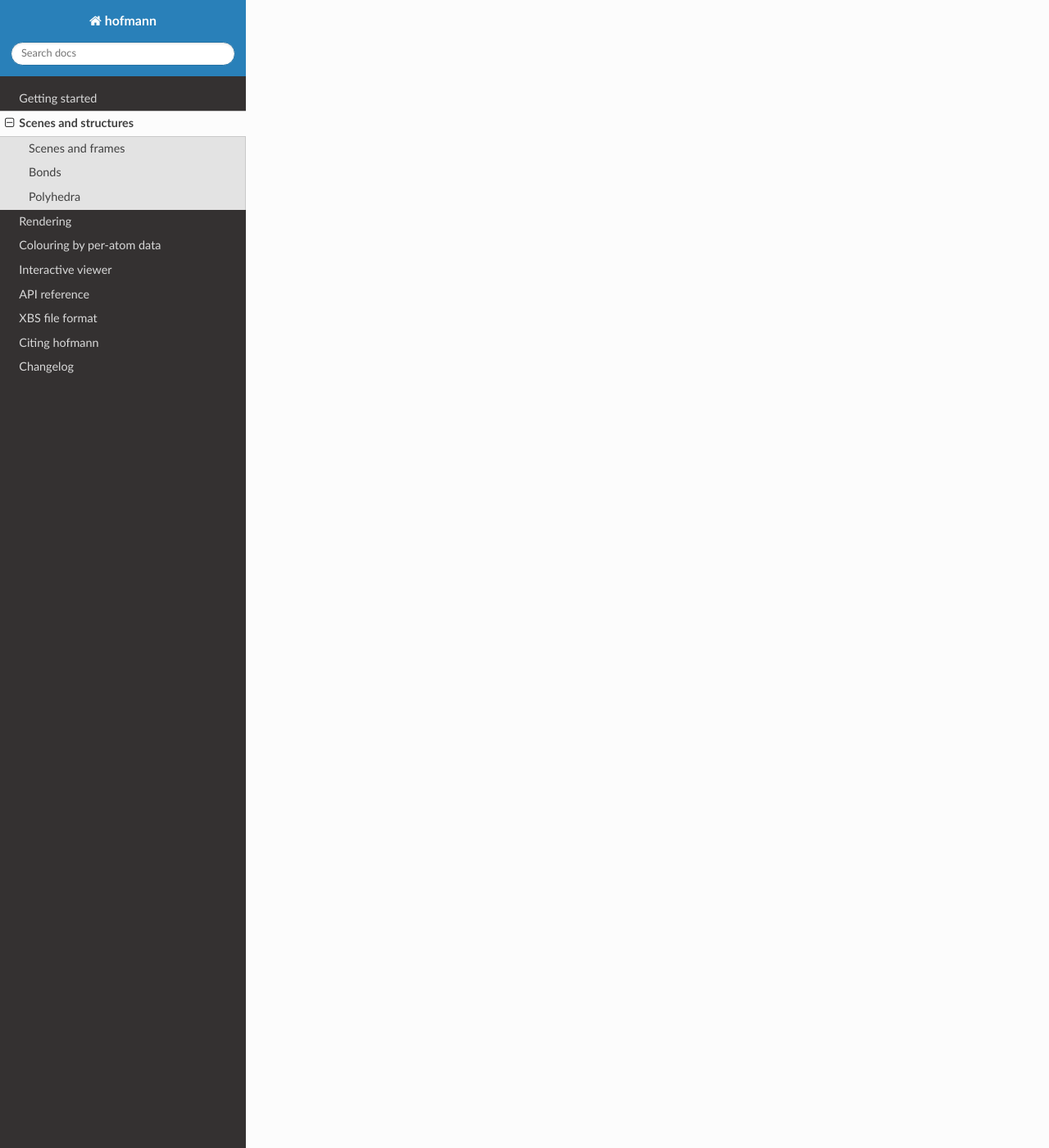
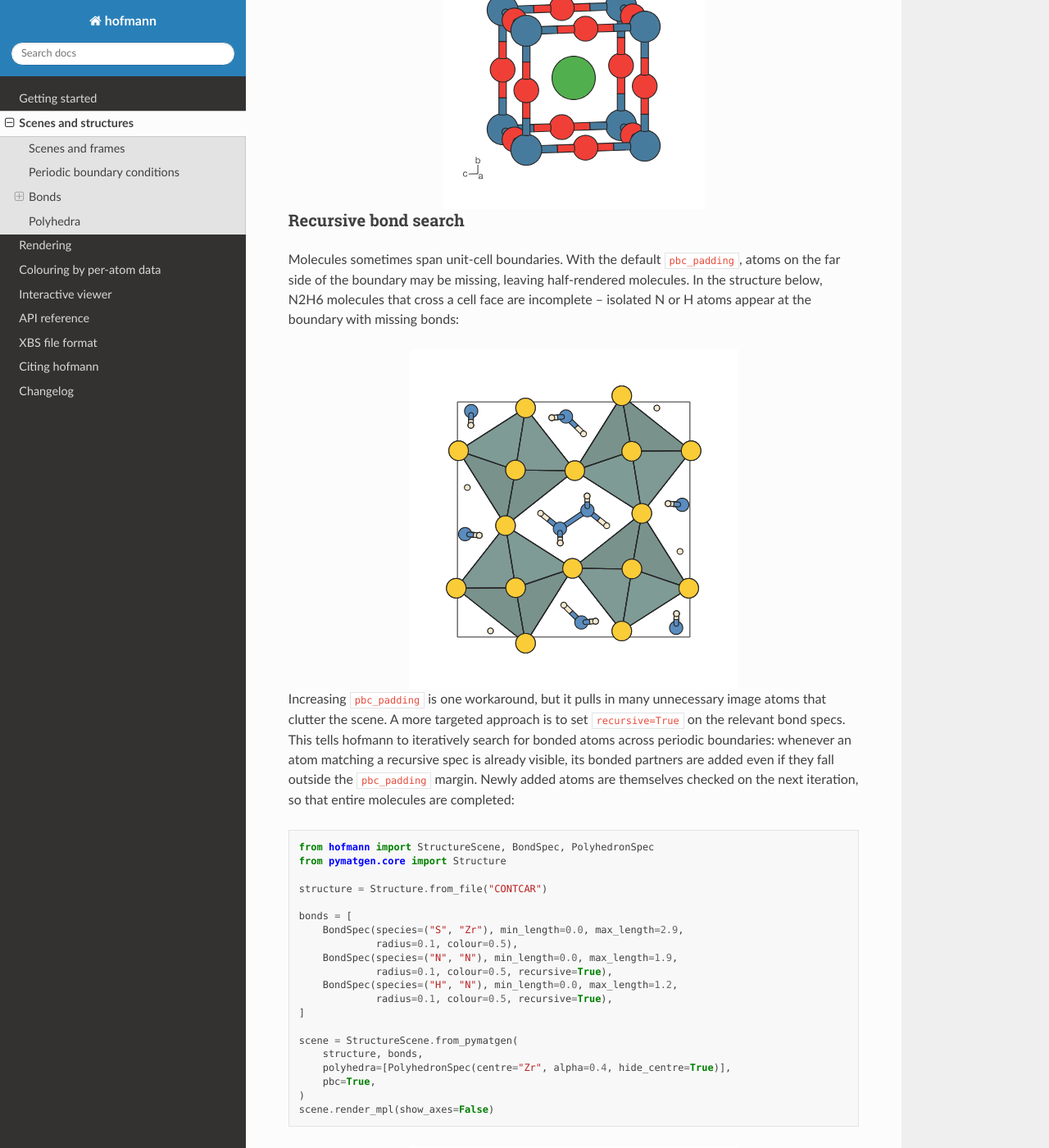
Before and after one commit to bjmorgan/hofmann, a Sphinx documentation site: the page built from docs/scenes.rst, in a window 1280 px wide and 1400 px high, scrolled down 2473 px. Shown: the whole window at 82% size. Built offline with Sphinx 7.4.7 and the Read the Docs theme 3.1.0, drawn with Linux system fonts in a browser that asks for light colours; some of the changed text lies outside the part shown.

Commit message:
Document recursive bond search and add changelog entry
Add a "Recursive bond search" subsection to the Bonds section of
the scenes guide, with a worked example showing the recursive flag
on BondSpec.  Add a 0.2.3 changelog entry for the feature.

```diff
--- a/docs/_static/generate_images.py
+++ b/docs/_static/generate_images.py
@@ -152,6 +152,42 @@ def si_scene() -> StructureScene:
     return scene
 
 
+def recursive_bonds_scene(*, recursive: bool = True) -> StructureScene:
+    """Build the Zr-S-N-H structure demonstrating recursive bond search.
+
+    N2H6 molecules span periodic boundaries; setting recursive=True
+    on the N-N and H-N bond specs completes them without inflating
+    pbc_padding.  Pass ``recursive=False`` to show the "before" state.
+    """
+    from pymatgen.core import Structure as PmgStructure
+
+    vasp = Path(__file__).resolve().parent.parent.parent / "examples" / "Zr4S12N8H24.vasp"
+    structure = PmgStructure.from_file(str(vasp))
+
+    bond_specs = [
+        BondSpec(species=("S", "Zr"), min_length=0.0, max_length=2.9,
+                 radius=0.1, colour=0.5),
+        BondSpec(species=("N", "N"), min_length=0.0, max_length=1.9,
+                 radius=0.1, colour=0.5, recursive=recursive),
+        BondSpec(species=("H", "N"), min_length=0.0, max_length=1.2,
+                 radius=0.1, colour=0.5, recursive=recursive),
+    ]
+
+    polyhedra = [
+        PolyhedronSpec(
+            centre="Zr", colour=(0.55, 0.71, 0.67), alpha=0.4,
+            hide_centre=True,
+        ),
+    ]
+
+    scene = StructureScene.from_pymatgen(
+        structure, bond_specs, polyhedra=polyhedra, pbc=True,
+    )
+    scene.atom_styles["Zr"].colour = (0.55, 0.71, 0.67)
+    scene.atom_styles["N"].colour = (0.35, 0.55, 0.75)
+    return scene
+
+
 def llzo_scene() -> StructureScene:
     """Build an LLZO garnet scene from a bundled CIF file."""
     from pymatgen.core import Structure
@@ -275,6 +311,18 @@ def main() -> None:
     si = si_scene()
     si.render_mpl(OUT / "si.svg", figsize=(4, 4), dpi=150)
     print(f"  wrote {OUT / 'si.svg'}")
+
+    # Recursive bond search -- Zr-S-N-H with N2H6 molecules across PBC
+    rec_kw = dict(figsize=(4, 4), dpi=150, show=False,
+                  show_axes=False, atom_scale=0.4)
+    # "Before": without recursive, molecules are chopped at boundaries.
+    rec_before = recursive_bonds_scene(recursive=False)
+    rec_before.render_mpl(OUT / "recursive_bonds_before.svg", **rec_kw)
+    print(f"  wrote {OUT / 'recursive_bonds_before.svg'}")
+    # "After": with recursive=True, molecules are completed.
+    rec = recursive_bonds_scene(recursive=True)
+    rec.render_mpl(OUT / "recursive_bonds.svg", **rec_kw)
+    print(f"  wrote {OUT / 'recursive_bonds.svg'}")
 
     # SrTiO3 perovskite with polyhedra -- hero image
     perov = perovskite_scene()
--- a/docs/scenes.rst
+++ b/docs/scenes.rst
@@ -21,17 +21,50 @@ construct one directly from data.
 
 Here is a simple CH4 molecule loaded from an XBS file:
 
-.. plot::
-   :context: reset
+.. code-block:: python
 
-   import hofmann
-   from pathlib import Path
    from hofmann import StructureScene
 
-   pkg_dir = Path(hofmann.__file__).resolve().parent
-   fixture = pkg_dir.parent.parent / "tests" / "fixtures" / "ch4.bs"
-   scene = StructureScene.from_xbs(fixture)
-   scene.render_mpl(show=False, figsize=(4, 4))
+   scene = StructureScene.from_xbs("ch4.bs")
+   scene.render_mpl()
+
+.. image:: _static/ch4.svg
+   :width: 320px
+   :align: center
+   :alt: CH4 rendered from an XBS file
+
+
+Periodic boundary conditions
+-----------------------------
+
+When building a scene from a pymatgen ``Structure``,
+:func:`~hofmann.from_pymatgen` can add periodic image atoms so that
+bonds crossing cell boundaries are drawn correctly.  This is controlled
+by two parameters:
+
+- ``pbc`` (default ``True``) -- enable or disable PBC expansion
+  entirely.
+- ``pbc_padding`` (default ``0.1`` angstroms) -- the Cartesian margin
+  around the unit cell.  Atoms within this distance of a cell face get
+  an image on the opposite side.  The default of 0.1 angstroms
+  captures atoms sitting on cell boundaries without cluttering the
+  scene.  Set to ``None`` to fall back to the maximum bond length from
+  *bond_specs*, which gives wider geometric expansion.
+
+.. code-block:: python
+
+   scene = StructureScene.from_pymatgen(
+       structure, bonds, pbc=True, pbc_padding=0.1,
+   )
+
+.. image:: _static/si.svg
+   :width: 320px
+   :align: center
+   :alt: Diamond-cubic Si with PBC expansion
+
+When polyhedra are defined, the PBC expansion also ensures that every
+atom matching a polyhedron centre pattern has its full coordination
+shell present, so that boundary polyhedra are complete.
 
 
 Bonds
@@ -64,6 +97,72 @@ Species matching supports wildcards:
 When no bond specs are provided, :func:`~hofmann.from_pymatgen`
 generates sensible defaults from :data:`~hofmann.COVALENT_RADII`.
 
+.. image:: _static/perovskite_plain.svg
+   :width: 320px
+   :align: center
+   :alt: SrTiO3 perovskite with bonds
+
+Recursive bond search
+~~~~~~~~~~~~~~~~~~~~~
+
+Molecules sometimes span unit-cell boundaries.  With the default
+``pbc_padding``, atoms on the far side of the boundary may be missing,
+leaving half-rendered molecules.  In the structure below, N2H6
+molecules that cross a cell face are incomplete -- isolated N or H
+atoms appear at the boundary with missing bonds:
+
+.. image:: _static/recursive_bonds_before.svg
+   :width: 400px
+   :align: center
+   :alt: Zr-S structure with incomplete N2H6 molecules at cell boundaries
+
+Increasing ``pbc_padding`` is one workaround, but it pulls in many
+unnecessary image atoms that clutter the scene.  A more targeted
+approach is to set ``recursive=True`` on the relevant bond specs.
+This tells hofmann to iteratively search for bonded atoms across
+periodic boundaries: whenever an atom matching a recursive spec is
+already visible, its bonded partners are added even if they fall
+outside the ``pbc_padding`` margin.  Newly added atoms are themselves
+checked on the next iteration, so that entire molecules are completed:
+
+.. code-block:: python
+
+   from hofmann import StructureScene, BondSpec, PolyhedronSpec
+   from pymatgen.core import Structure
+
+   structure = Structure.from_file("CONTCAR")
+
+   bonds = [
+       BondSpec(species=("S", "Zr"), min_length=0.0, max_length=2.9,
+                radius=0.1, colour=0.5),
+       BondSpec(species=("N", "N"), min_length=0.0, max_length=1.9,
+                radius=0.1, colour=0.5, recursive=True),
+       BondSpec(species=("H", "N"), min_length=0.0, max_length=1.2,
+                radius=0.1, colour=0.5, recursive=True),
+   ]
+
+   scene = StructureScene.from_pymatgen(
+       structure, bonds,
+       polyhedra=[PolyhedronSpec(centre="Zr", alpha=0.4, hide_centre=True)],
+       pbc=True,
+   )
+   scene.render_mpl(show_axes=False)
+
+.. image:: _static/recursive_bonds.svg
+   :width: 400px
+   :align: center
+   :alt: Same structure with recursive=True completing all N2H6 molecules
+
+Iteration stops when no new atoms are found, or when
+``max_recursive_depth`` is reached (default 5).  You can increase this
+limit for molecules spanning many cell widths:
+
+.. code-block:: python
+
+   scene = StructureScene.from_pymatgen(
+       structure, bonds, pbc=True, max_recursive_depth=10,
+   )
+
 
 Polyhedra
 ---------
@@ -85,6 +184,11 @@ constructed from its bonded neighbours.
        structure, bonds, polyhedra=[spec], pbc=True,
    )
 
+.. image:: _static/perovskite.svg
+   :width: 400px
+   :align: center
+   :alt: SrTiO3 perovskite with TiO6 octahedra
+
 Polyhedra can also inherit per-atom colours from ``colour_by``
 data attached to their centre atoms.  See :doc:`colouring` for
 details on per-atom colouring, custom colouring functions, and
```
Also changed, not shown: docs/changelog.rst (+9 -0 lines), docs/_static/recursive_bonds.svg (added), docs/_static/recursive_bonds_before.svg (added), 1 other file.
